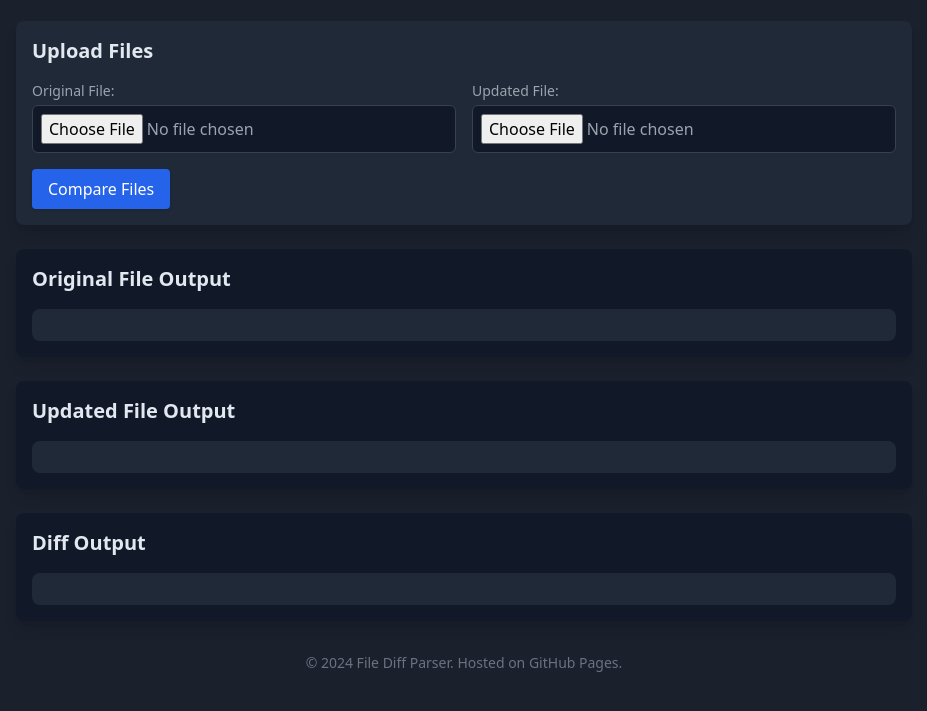
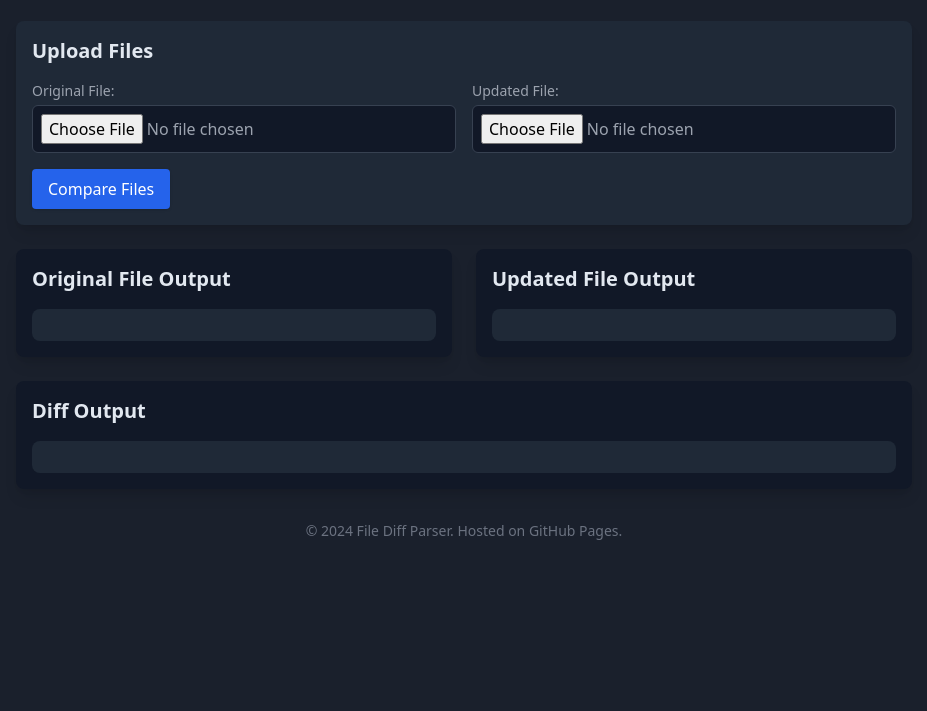
Before and after one commit to xander-haj/file-parser, a plain HTML site: page index.html in a window 1280 px wide. Shown: the part 83-794 px from the top of the page, without its empty margins (176-1103 px from the left). Drawn offline with nearby package versions, Linux system fonts and the light colour scheme.

Commit message:
Update index.html

```diff
--- a/index.html
+++ b/index.html
@@ -42,14 +42,16 @@
             <button id="compare-btn" class="mt-4 bg-blue-600 hover:bg-blue-700 text-white py-2 px-4 rounded shadow w-full sm:w-auto">Compare Files</button>
         </div>
 
-        <div class="bg-gray-900 p-4 rounded-lg shadow-lg">
-            <h2 class="text-xl font-semibold mb-4">Original File Output</h2>
-            <pre id="original-output" class="overflow-x-auto bg-gray-800 p-4 rounded-lg text-sm font-mono"></pre>
-        </div>
+        <div class="flex flex-col sm:flex-row gap-6">
+            <div class="flex-1 bg-gray-900 p-4 rounded-lg shadow-lg">
+                <h2 class="text-xl font-semibold mb-4">Original File Output</h2>
+                <pre id="original-output" class="overflow-x-auto bg-gray-800 p-4 rounded-lg text-sm font-mono"></pre>
+            </div>
 
-        <div class="bg-gray-900 p-4 rounded-lg shadow-lg">
-            <h2 class="text-xl font-semibold mb-4">Updated File Output</h2>
-            <pre id="updated-output" class="overflow-x-auto bg-gray-800 p-4 rounded-lg text-sm font-mono"></pre>
+            <div class="flex-1 bg-gray-900 p-4 rounded-lg shadow-lg">
+                <h2 class="text-xl font-semibold mb-4">Updated File Output</h2>
+                <pre id="updated-output" class="overflow-x-auto bg-gray-800 p-4 rounded-lg text-sm font-mono"></pre>
+            </div>
         </div>
 
         <div class="bg-gray-900 p-4 rounded-lg shadow-lg">
```
